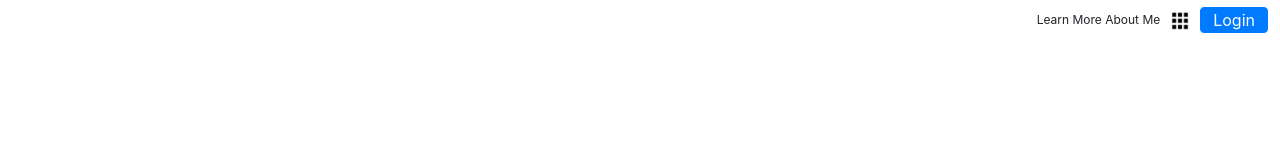
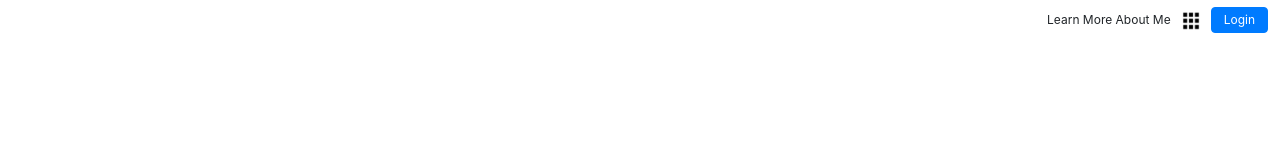
Before and after one commit to canzhen/personalwebsite, a React (Create React App) app in the folder src/client/: page / in a window 1280 px wide. Shown: the top 160 px of the page. Built offline with nearby package versions, Linux system fonts and the light colour scheme.

Commit message:
header button, font-size set to 1.5vh

```diff
--- a/src/client/src/components/Header/Header.css
+++ b/src/client/src/components/Header/Header.css
@@ -21,4 +21,5 @@
 .headerButton {
     height: 3.2vh;
     line-height: 1.5vh;
+    font-size: 1.5vh;
 }
```
